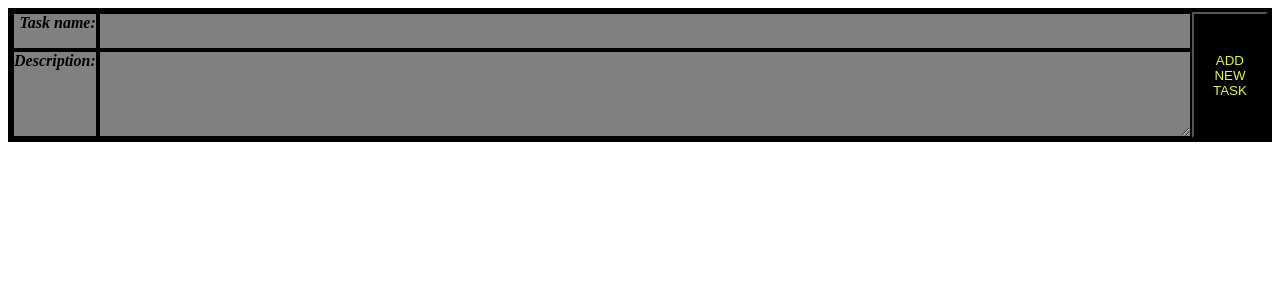
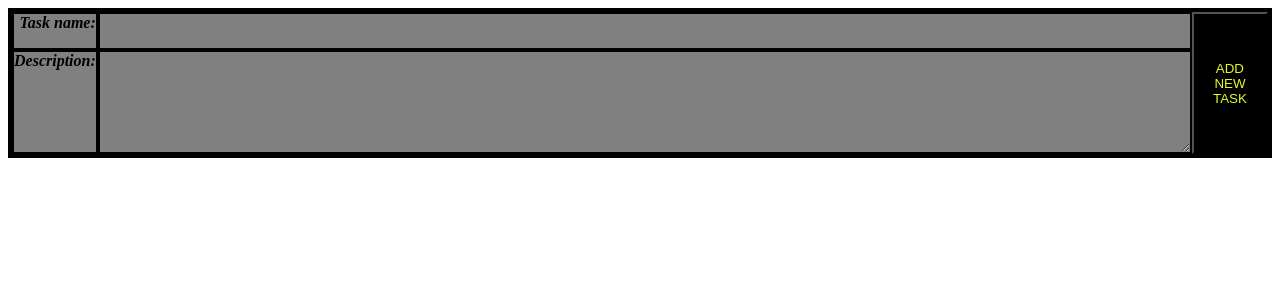
Before and after one commit to Zakharii-Husar/todo-app, a React (Create React App) app: page / in a window 1280 px wide. Shown: the top 300 px of the page. Built offline with nearby package versions, Linux system fonts and the light colour scheme.

Commit message:
display text area in rem

```diff
--- a/src/style/_form.scss
+++ b/src/style/_form.scss
@@ -15,11 +15,11 @@ $formBg: grey;
     }
 
     input{
-        height: 4vh;
+        height: 2rem;
     }
 
     textarea{
-        height: 10vh;
+        height: 6rem;
     }
 
     textarea:focus, input:focus{
```
